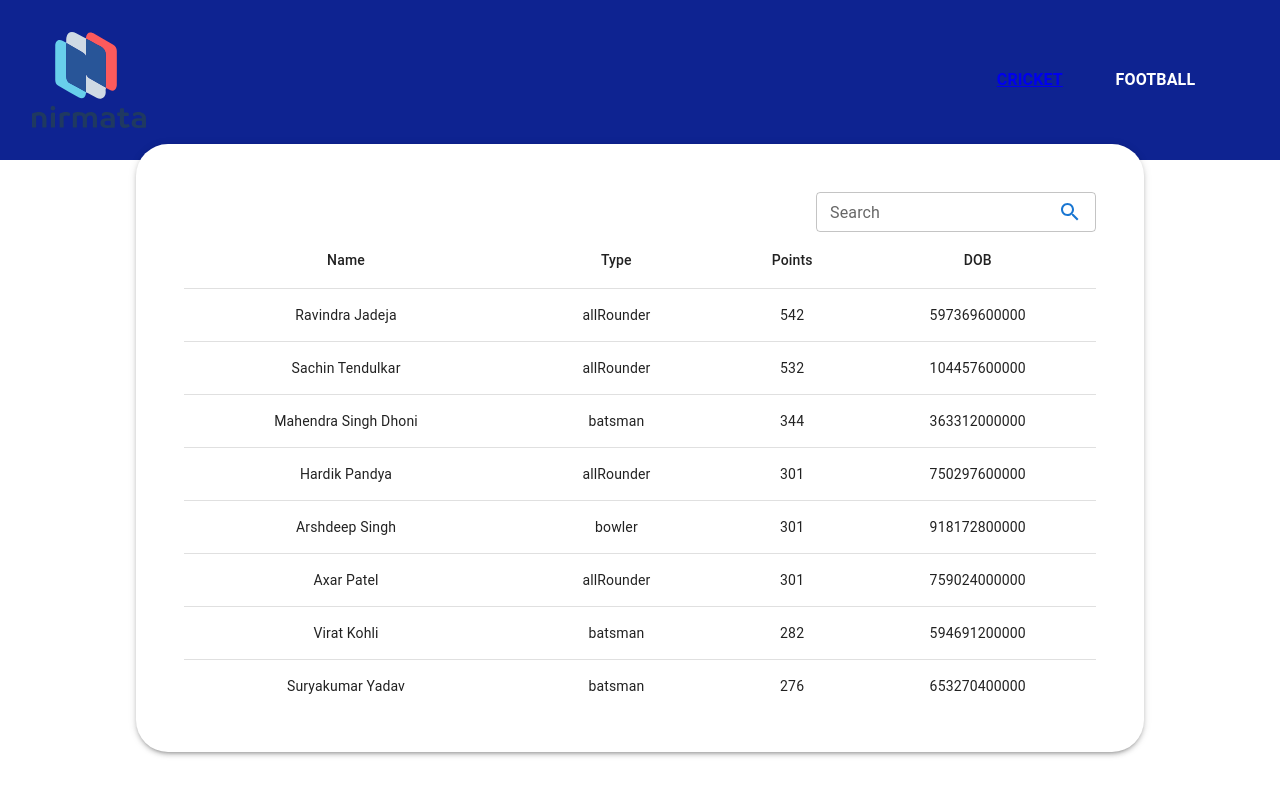
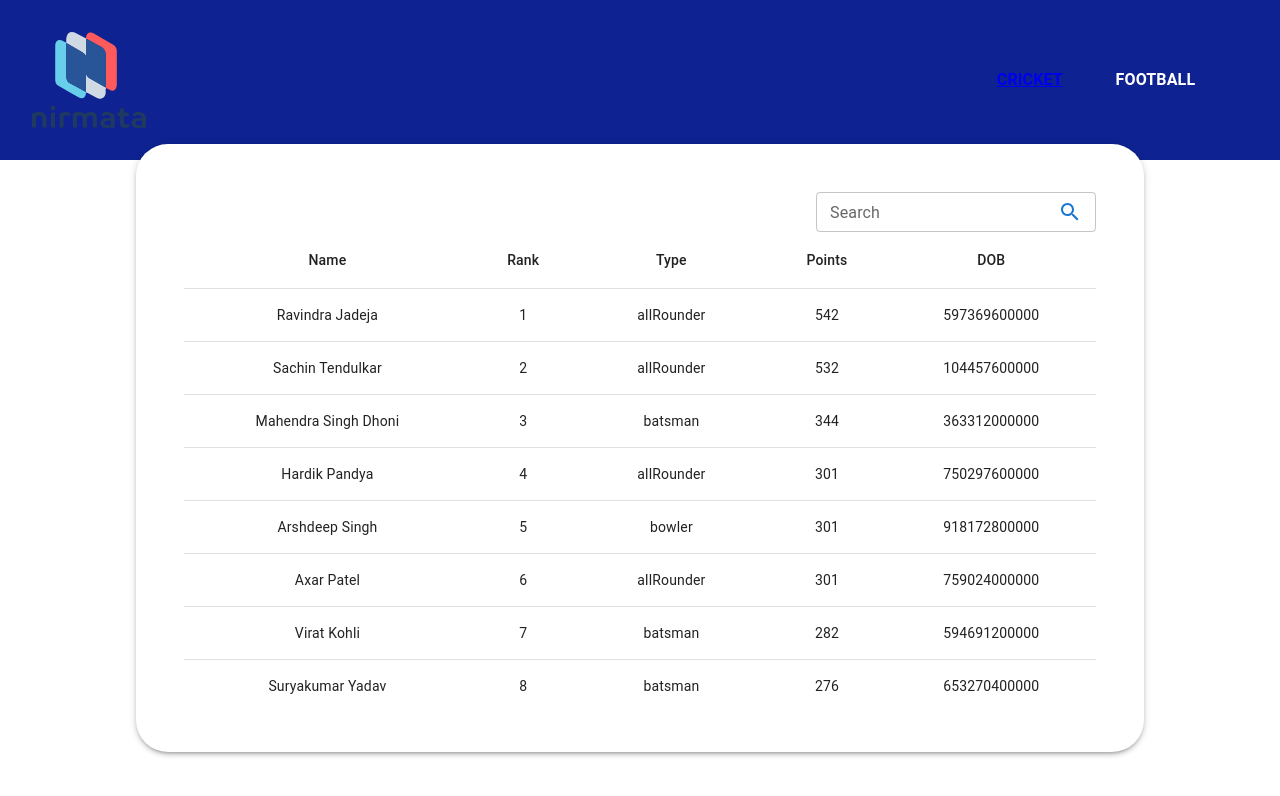
Before and after one commit to naveenkosigi/nirmata-assignment, a React (Create React App) app: page / in a window 1280 px wide. Shown: the top 796 px of the page. Built offline with nearby package versions, Linux system fonts and the light colour scheme.

Commit message:
Added Column for Rank

```diff
--- a/src/Components/Cricket/CricketInfo.tsx
+++ b/src/Components/Cricket/CricketInfo.tsx
@@ -1,15 +1,13 @@
 import { useEffect, useState } from "react";
-import players from "../../Store/players";
 import { Table } from "../Common/Table/Table";
 import { TPlayer } from "../../Types/types";
 import SearchField from "../Common/SearchField";
 import Box from "@mui/material/Box";
-import CloneDeep from "lodash/cloneDeep"
 import getPlayers from "../../Store/get-players";
 
-const HEADERS = ["Name", "Type", "Points", "DOB"];
+const HEADERS = ["Name","Rank", "Type", "Points", "DOB"];
 
-const COLUMNAPIKEYS = ["name", "type", "points", "dob"];
+const COLUMNAPIKEYS = ["name","rank", "type", "points", "dob"];
 
 const CricketInfo = () => {
   const [playersData, setPlayersData] = useState<TPlayer[]>([]);
```
